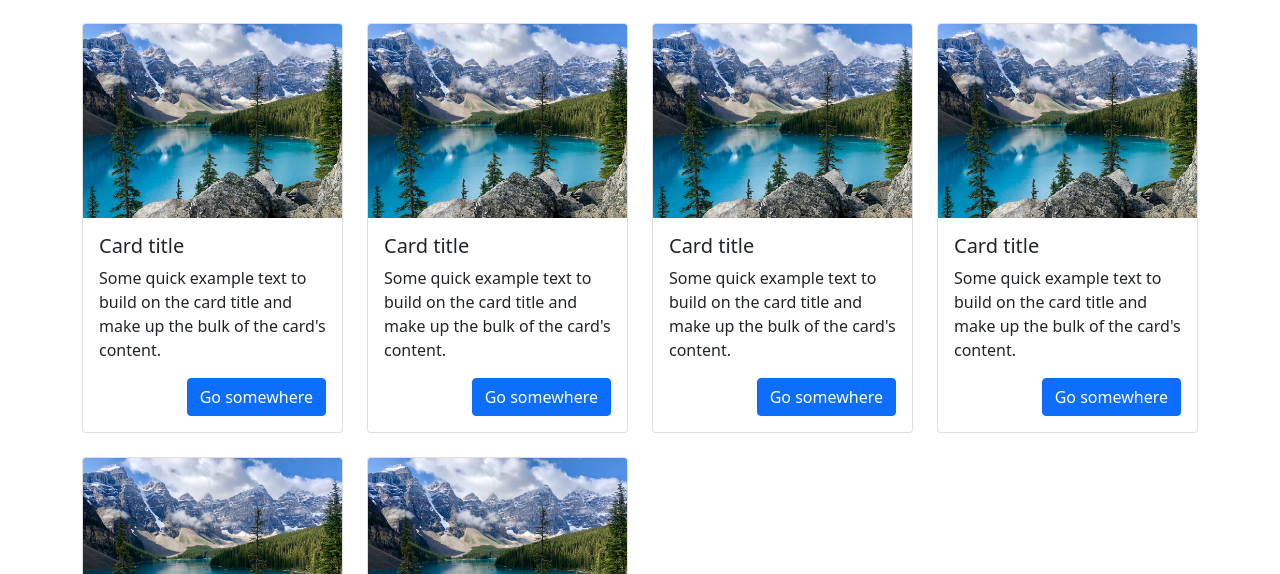
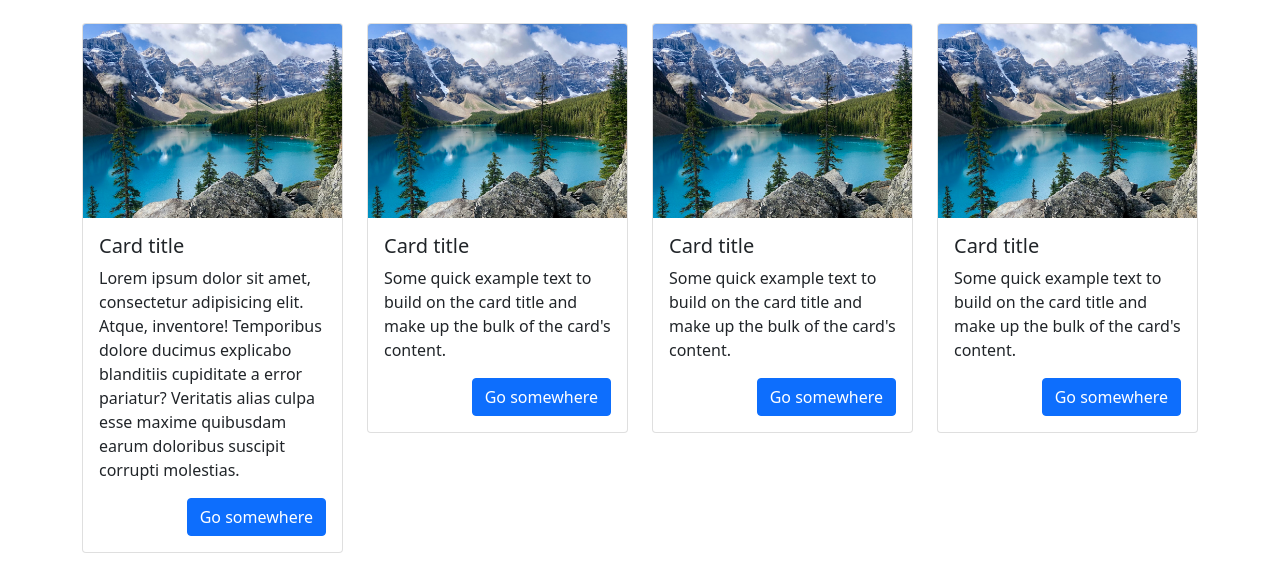
Before and after one commit to Udemig/4-sezon-haftaici-bootstrap, a plain HTML site: page index.html in a window 1280 px wide. Shown: the part 177-751 px from the top of the page. Drawn offline with nearby package versions, Linux system fonts and the light colour scheme.

Commit message:
blog summary changed

```diff
--- a/index.html
+++ b/index.html
@@ -45,8 +45,10 @@
             <div class="card-body">
               <h5 class="card-title">Card title</h5>
               <p class="card-text">
-                Some quick example text to build on the card title and make up
-                the bulk of the card's content.
+                Lorem ipsum dolor sit amet, consectetur adipisicing elit. Atque,
+                inventore! Temporibus dolore ducimus explicabo blanditiis
+                cupiditate a error pariatur? Veritatis alias culpa esse maxime
+                quibusdam earum doloribus suscipit corrupti molestias.
               </p>
               <div class="d-flex justify-content-end">
                 <a href="./blog.html" class="btn btn-primary">Go somewhere</a>
```
